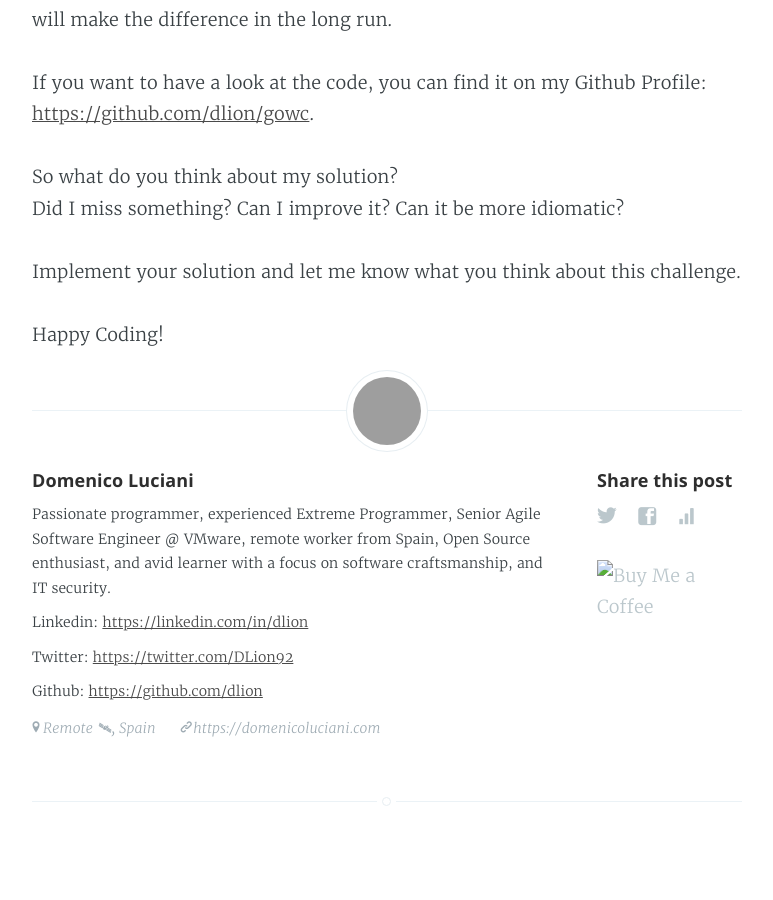
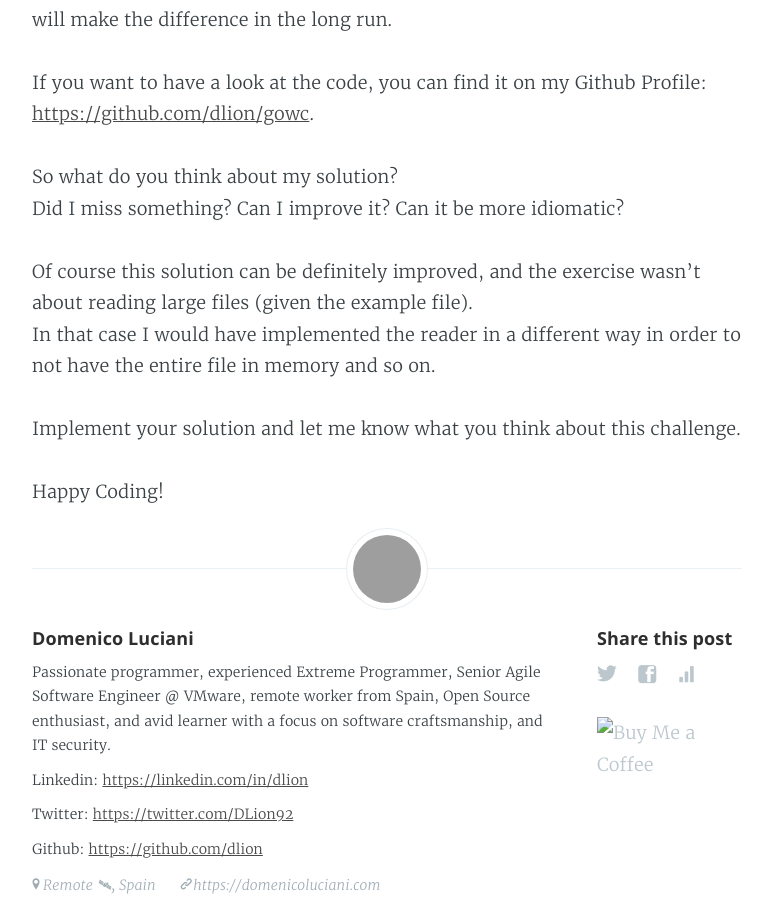
Before and after one commit to dlion/domenicoluciani, a Jekyll site: the page built from _posts/2024-01-29-creating-a-word-count-clone-with-golang.md, in a window 1280 px wide and 900 px high, scrolled down 24018 px. Shown: the whole window, without its empty margins (253-1026 px from the left). Built offline with Jekyll 4.4.1, drawn with Linux system fonts in a browser that asks for light colours; some web fonts are replaced; comment, search, counter and statistics services are not loaded; grey boxes are pictures that could not be loaded.

Commit message:
fix: added a bit of thought

```diff
--- a/_posts/2024-01-29-creating-a-word-count-clone-with-golang.md
+++ b/_posts/2024-01-29-creating-a-word-count-clone-with-golang.md
@@ -655,6 +655,9 @@ If you want to have a look at the code, you can find it on my Github Profile: [h
 So what do you think about my solution?
 Did I miss something? Can I improve it? Can it be more idiomatic?
 
+Of course this solution can be definitely improved, and the exercise wasn't about reading large files (given the example file).
+In that case I would have implemented the reader in a different way in order to not have the entire file in memory and so on.
+
 Implement your solution and let me know what you think about this challenge.
 
 Happy Coding!
```
